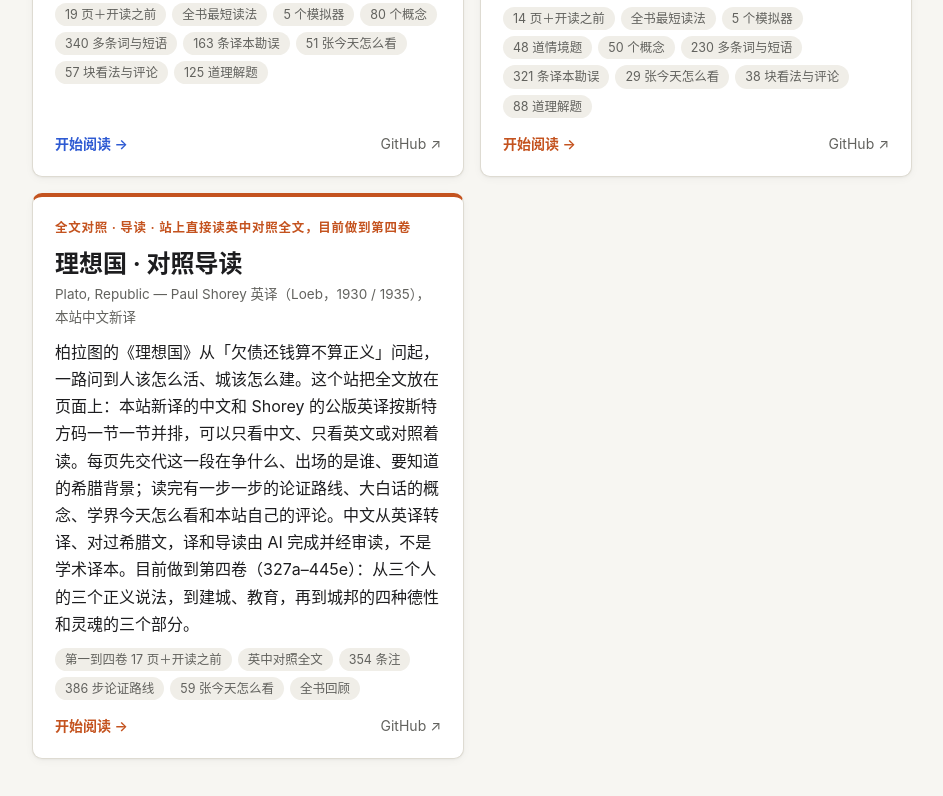
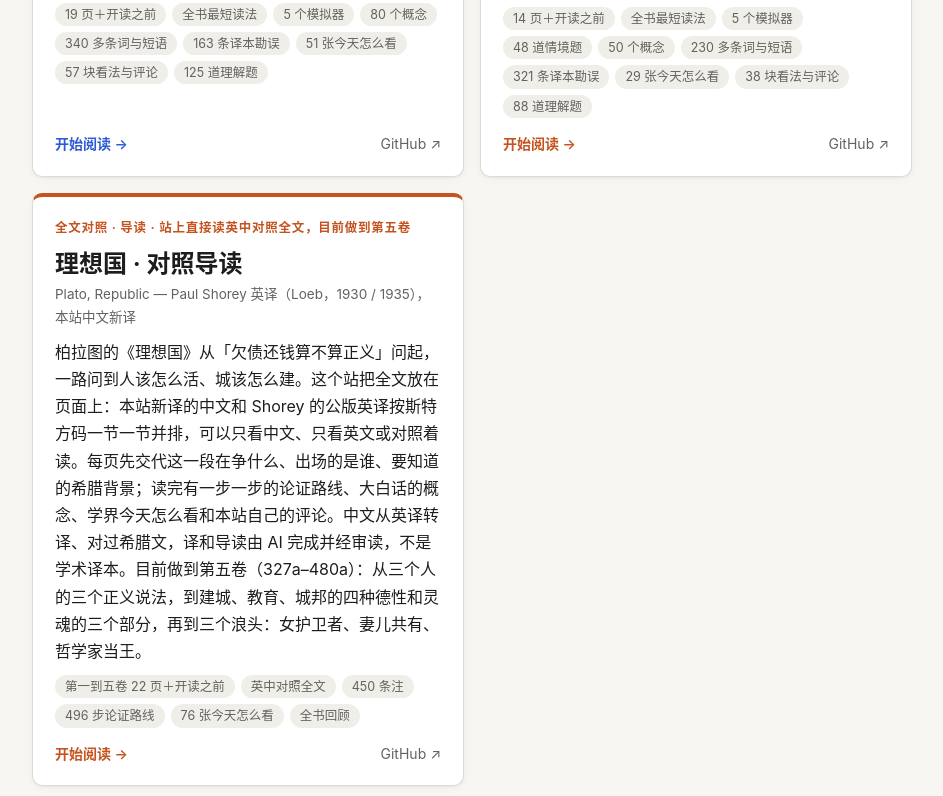
Before and after one commit to shakespark/tutorials-home, a plain HTML site: page index.html in a window 1280 px wide. Shown: the part 6041-6837 px from the top of the page, without its empty margins (168-1111 px from the left). Drawn offline with Linux system fonts and the light colour scheme.

Commit message:
首页：理想国做到第五卷（23 页）
Co-Authored-By: Claude Opus 5.5 <noreply@anthropic.com>

```diff
--- a/index.html
+++ b/index.html
@@ -307,12 +307,12 @@
       <div class="progress" hidden><div class="track"><div class="fill"></div></div><span>已读完 <b></b> 页</span></div>
       <div class="foot"><span class="go">开始阅读 →</span><a class="src" href="https://github.com/shakespark/my-book-companion/tree/main/systems" target="_blank" rel="noopener">GitHub ↗</a></div>
     </article>
-    <article class="tut" style="--tc: var(--t2)" data-progress="rp-done-:18">
-      <div class="kicker">全文对照 · 导读 · 站上直接读英中对照全文，目前做到第四卷</div>
+    <article class="tut" style="--tc: var(--t2)" data-progress="rp-done-:23">
+      <div class="kicker">全文对照 · 导读 · 站上直接读英中对照全文，目前做到第五卷</div>
       <h2><a href="/republic/">理想国 · 对照导读</a></h2>
       <div class="en">Plato, Republic — Paul Shorey 英译（Loeb，1930 / 1935），本站中文新译</div>
-      <p class="desc">柏拉图的《理想国》从「欠债还钱算不算正义」问起，一路问到人该怎么活、城该怎么建。这个站把全文放在页面上：本站新译的中文和 Shorey 的公版英译按斯特方码一节一节并排，可以只看中文、只看英文或对照着读。每页先交代这一段在争什么、出场的是谁、要知道的希腊背景；读完有一步一步的论证路线、大白话的概念、学界今天怎么看和本站自己的评论。中文从英译转译、对过希腊文，译和导读由 AI 完成并经审读，不是学术译本。目前做到第四卷（327a–445e）：从三个人的三个正义说法，到建城、教育，再到城邦的四种德性和灵魂的三个部分。</p>
-      <ul class="tags"><li>第一到四卷 17 页＋开读之前</li><li>英中对照全文</li><li>354 条注</li><li>386 步论证路线</li><li>59 张今天怎么看</li><li>全书回顾</li></ul>
+      <p class="desc">柏拉图的《理想国》从「欠债还钱算不算正义」问起，一路问到人该怎么活、城该怎么建。这个站把全文放在页面上：本站新译的中文和 Shorey 的公版英译按斯特方码一节一节并排，可以只看中文、只看英文或对照着读。每页先交代这一段在争什么、出场的是谁、要知道的希腊背景；读完有一步一步的论证路线、大白话的概念、学界今天怎么看和本站自己的评论。中文从英译转译、对过希腊文，译和导读由 AI 完成并经审读，不是学术译本。目前做到第五卷（327a–480a）：从三个人的三个正义说法，到建城、教育、城邦的四种德性和灵魂的三个部分，再到三个浪头：女护卫者、妻儿共有、哲学家当王。</p>
+      <ul class="tags"><li>第一到五卷 22 页＋开读之前</li><li>英中对照全文</li><li>450 条注</li><li>496 步论证路线</li><li>76 张今天怎么看</li><li>全书回顾</li></ul>
       <div class="progress" hidden><div class="track"><div class="fill"></div></div><span>已读完 <b></b> 页</span></div>
       <div class="foot"><span class="go">开始阅读 →</span><a class="src" href="https://github.com/shakespark/my-book-companion/tree/main/republic" target="_blank" rel="noopener">GitHub ↗</a></div>
     </article>
```
